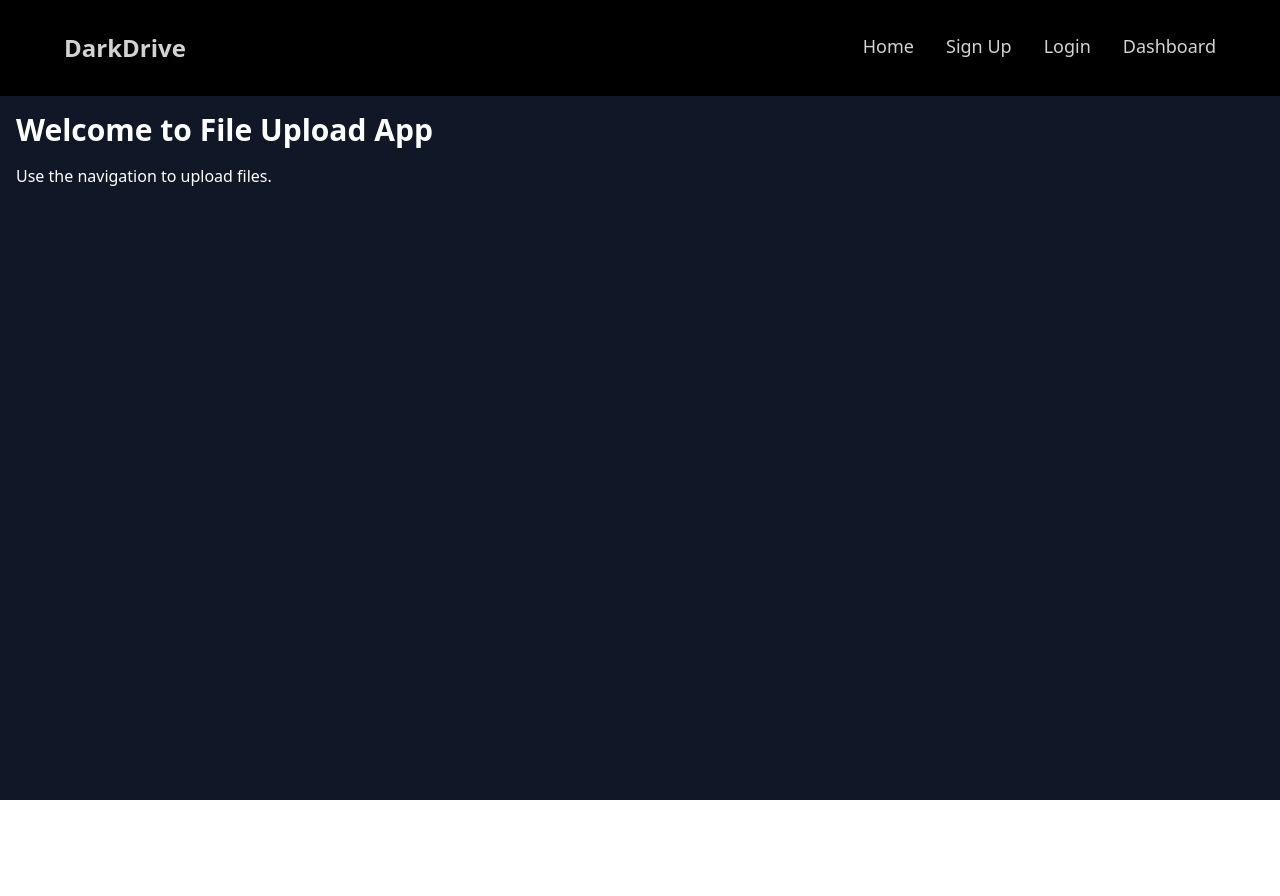
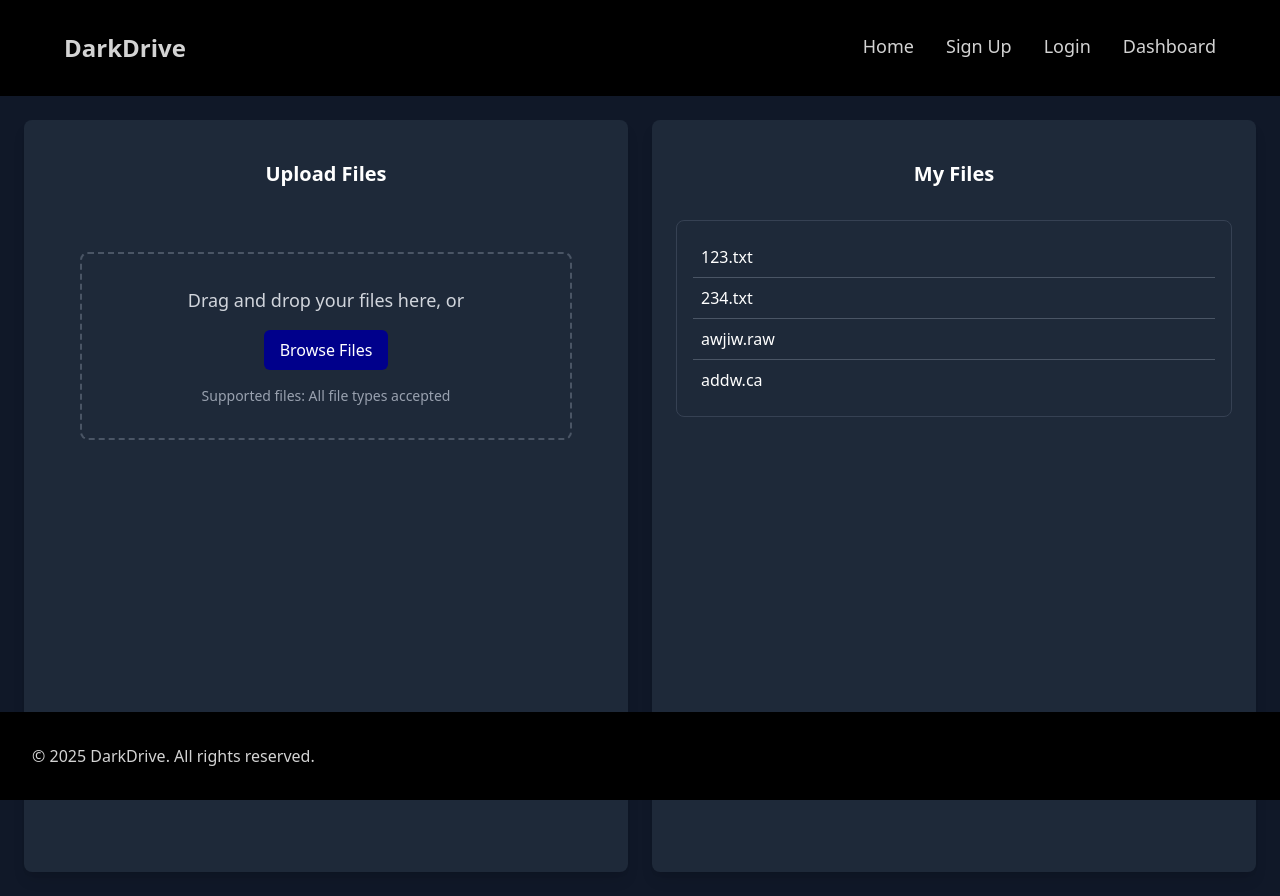
Before and after one commit to Ali90922/DarkDrive, a React (Vite) app in the folder frontend/: page / in a window 1280 px wide. Before the commit the page ends 800 px from the top, so only its background shows below. Built offline with nearby package versions, Linux system fonts and the light colour scheme.

Commit message:
Upload frontend

```diff
--- a/frontend/src/App.jsx
+++ b/frontend/src/App.jsx
@@ -5,29 +5,24 @@ import Navbar from "./components/Navbar"; // Adjust path as needed
 import Dashboard from "./pages/Dashboard";
 import SignUpPage from "./pages/SignupPage";
 import LoginPage from "./pages/Login";
+import Home from "./pages/Home";
+import Footer from "./components/Footer";
 
 const App = () => {
 	return (
 		<Router>
-			<div className='min-h-screen bg-gray-900'>
+			<div>
 				<Navbar />
-				<main className='max-w-7xl mx-auto p-4'>
+				<main>
 					<Routes>
-						<Route
-							path='/'
-							element={
-								<div className='text-white'>
-									<h1 className='text-3xl font-bold'>Welcome to File Upload App</h1>
-									<p className='mt-4'>Use the navigation to upload files.</p>
-								</div>
-							}
-						/>
+						<Route path='/' element={<Home />} />
 						<Route path='/upload' element={<FileUpload />} />
 						<Route path='/login' element={<LoginPage />} />
 						<Route path='/dashboard' element={<Dashboard />} />
 						<Route path='/sign-up' element={<SignUpPage />} />
 					</Routes>
 				</main>
+				<Footer />
 			</div>
 		</Router>
 	);
--- /dev/null
+++ b/frontend/src/components/Footer.jsx
@@ -0,0 +1,9 @@
+const Footer = () => {
+	return (
+		<footer className='bg-primary p-8 fixed bottom-0 w-full'>
+			<p>&copy; {new Date().getFullYear()} DarkDrive. All rights reserved.</p>
+		</footer>
+	);
+};
+
+export default Footer;
--- /dev/null
+++ b/frontend/src/components/VerificationModal.jsx
@@ -0,0 +1,18 @@
+import { Link } from "react-router-dom";
+
+const VerificationModal = () => {
+	return (
+		<div className='absolute px-32 py-16 bg-primary rounded-3xl text-center flex gap-4 flex-col'>
+			<h1>Please Verify Your Email</h1>
+			<p>A verification link has been sent to your email.</p>
+			<Link
+				to='/login'
+				className='mt-6 bg-accent hover:bg-highlight transition-colors duration-200 px-4 py-2 rounded-full'
+			>
+				Go To Login
+			</Link>
+		</div>
+	);
+};
+
+export default VerificationModal;
--- a/frontend/src/index.css
+++ b/frontend/src/index.css
@@ -11,13 +11,17 @@
 
 @layer base {
 	body {
-		@apply text-tertiary;
+		@apply text-tertiary bg-background;
 	}
 }
 
 @layer components {
 	h1 {
 		@apply text-2xl font-bold;
+	}
+
+	h2 {
+		@apply bg-gray-800 p-4 text-xl text-center;
 	}
 
 	nav {
@@ -35,4 +39,12 @@
 	.navLink:hover {
 		@apply text-white;
 	}
+
+	button {
+		@apply py-4 px-8 bg-accent rounded-full transition-colors duration-200 cursor-pointer;
+	}
+
+	button:hover {
+		@apply bg-highlight;
+	}
 }
--- a/frontend/src/pages/FileUpload.jsx
+++ b/frontend/src/pages/FileUpload.jsx
@@ -1,10 +1,10 @@
-import React, { useState } from 'react';
-import { uploadFiles } from '../api/transfer.js';
+import React, { useState } from "react";
+import { uploadFiles } from "../api/transfer.js";
 
 const FileUpload = () => {
 	const [dragActive, setDragActive] = useState(false);
 	const [files, setFiles] = useState([]);
-  const [uploadStatus, setUploadStatus] = useState('');
+	const [uploadStatus, setUploadStatus] = useState("");
 
 	const handleDrag = (e) => {
 		e.preventDefault();
@@ -23,24 +23,24 @@ const FileUpload = () => {
 
 		if (e.dataTransfer.files && e.dataTransfer.files[0]) {
 			const newFiles = Array.from(e.dataTransfer.files);
-      setFiles(prev => [...prev, ...newFiles]);
+			setFiles((prev) => [...prev, ...newFiles]);
 		}
 	};
 
 	const handleChange = (e) => {
 		if (e.target.files && e.target.files[0]) {
 			const newFiles = Array.from(e.target.files);
-      setFiles(prev => [...prev, ...newFiles]);
+			setFiles((prev) => [...prev, ...newFiles]);
 		}
 	};
 
 	const handleUpload = async () => {
-    setUploadStatus('Uploading...');
+		setUploadStatus("Uploading...");
 
 		const result = await uploadFiles(files);
 
 		if (result.success) {
-      setUploadStatus('Upload successful!');
+			setUploadStatus("Upload successful!");
 			setFiles([]); // Clear files after successful upload
 		} else {
 			setUploadStatus(`Upload failed: ${result.message}`);
@@ -48,16 +48,12 @@ const FileUpload = () => {
 	};
 
 	return (
-    <div className="min-h-screen bg-gray-900 p-8">
-      <div className="max-w-2xl mx-auto">
-        <h2 className="text-3xl font-bold text-white mb-8">
-          Upload Files
-        </h2>
-
+		<div className='p-8'>
+			<div>
 				<div
 					className={`
             border-2 border-dashed rounded-lg p-8
-            ${dragActive ? 'border-blue-500 bg-blue-500/10' : 'border-gray-600 bg-gray-800'}
+            ${dragActive ? "border-blue-500 bg-blue-500/10" : "border-gray-600 bg-gray-800"}
             transition-colors duration-200
           `}
 					onDragEnter={handleDrag}
@@ -65,40 +61,34 @@ const FileUpload = () => {
 					onDragOver={handleDrag}
 					onDrop={handleDrop}
 				>
-          <div className="flex flex-col items-center justify-center space-y-4">
-            <p className="text-lg text-gray-300">
-              Drag and drop your files here, or
-            </p>
-            <label className="px-4 py-2 bg-blue-600 hover:bg-blue-700 text-white rounded-md cursor-pointer transition-colors duration-200">
+					<div className='flex flex-col items-center justify-center space-y-4'>
+						<p className='text-lg text-gray-300'>Drag and drop your files here, or</p>
+						<label className='px-4 py-2 bg-accent hover:bg-highlight text-white rounded-md cursor-pointer transition-colors duration-200'>
 							Browse Files
-              <input
-                type="file"
-                className="hidden"
-                multiple
-                onChange={handleChange}
-              />
+							<input type='file' className='hidden' multiple onChange={handleChange} />
 						</label>
-            <p className="text-sm text-gray-400">
-              Supported files: All file types accepted
-            </p>
+						<p className='text-sm text-gray-400'>Supported files: All file types accepted</p>
 					</div>
 				</div>
 
 				{files.length > 0 && (
-          <div className="mt-8">
-            <h3 className="text-xl font-semibold text-white mb-4">Selected Files</h3>
-            <div className="space-y-2">
+					<div className='mt-8'>
+						<h3 className='text-xl font-semibold text-white mb-4'>Selected Files</h3>
+						<div className='space-y-2'>
 							{files.map((file, index) => (
-                <div key={index} className="bg-gray-800 p-3 rounded-lg flex items-center justify-between">
-                  <span className="text-gray-300">{file.name}</span>
-                  <span className="text-gray-400 text-sm">{(file.size / 1024).toFixed(2)} KB</span>
+								<div
+									key={index}
+									className='bg-gray-800 p-3 rounded-lg flex items-center justify-between'
+								>
+									<span className='text-gray-300'>{file.name}</span>
+									<span className='text-gray-400 text-sm'>{(file.size / 1024).toFixed(2)} KB</span>
 								</div>
 							))}
 						</div>
 
 						<button
 							onClick={handleUpload}
-              className="mt-4 px-6 py-2 bg-green-600 hover:bg-green-700 text-white rounded-md transition-colors duration-200"
+							className='mt-4 px-6 py-2 bg-green-600 hover:bg-green-700 text-white rounded-md transition-colors duration-200'
 						>
 							Upload Files
 						</button>
@@ -106,13 +96,15 @@ const FileUpload = () => {
 				)}
 
 				{uploadStatus && (
-          <div className={`mt-4 p-3 rounded-lg ${
-            uploadStatus.includes('failed')
-              ? 'bg-red-900/50 text-red-200'
-              : uploadStatus.includes('successful')
-                ? 'bg-green-900/50 text-green-200'
-                : 'bg-blue-900/50 text-blue-200'
-          }`}>
+					<div
+						className={`mt-4 p-3 rounded-lg ${
+							uploadStatus.includes("failed")
+								? "bg-red-900/50 text-red-200"
+								: uploadStatus.includes("successful")
+								? "bg-green-900/50 text-green-200"
+								: "bg-blue-900/50 text-blue-200"
+						}`}
+					>
 						{uploadStatus}
 					</div>
 				)}
--- /dev/null
+++ b/frontend/src/pages/Home.jsx
@@ -0,0 +1,29 @@
+import FileUpload from "./FileUpload";
+
+const Home = () => {
+	const files = ["123.txt", "234.txt", "awjiw.raw", "addw.ca"];
+
+	return (
+		<main className='grid grid-cols-1 md:grid-cols-2 gap-6 p-6 min-h-screen bg-gray-900 text-white'>
+			<section className='bg-gray-800 p-6 rounded-lg shadow-lg'>
+				<h2 className='text-xl font-semibold mb-4 text-center'>Upload Files</h2>
+				<FileUpload />
+			</section>
+			<section className='bg-gray-800 p-6 rounded-lg shadow-lg'>
+				<h2 className='text-xl font-semibold mb-4 text-center'>My Files</h2>
+				<ul className='max-h-96 overflow-y-auto border border-gray-700 rounded-lg p-4'>
+					{files.map((file, index) => (
+						<li
+							key={index}
+							className='p-2 border-b border-gray-600 last:border-b-0 hover:bg-gray-700 transition'
+						>
+							{file}
+						</li>
+					))}
+				</ul>
+			</section>
+		</main>
+	);
+};
+
+export default Home;
--- a/frontend/src/pages/SignupPage.jsx
+++ b/frontend/src/pages/SignupPage.jsx
@@ -1,7 +1,10 @@
 import React, { useState } from "react";
 import { signupUser } from "../api/auth";
 
+import VerificationModal from "../components/VerificationModal";
+
 const SignUpPage = () => {
+	const [showModal, setShowModal] = useState(false);
 	const [formData, setFormData] = useState({
 		email: "",
 		password: "",
@@ -32,7 +35,7 @@ const SignUpPage = () => {
 			if (!result.success) {
 				setError(result.error);
 			}
-			// Handle successful signup - you might want to redirect or show a success message
+			setShowModal(true);
 		} catch (err) {
 			setError("An error occurred during signup");
 		} finally {
@@ -42,6 +45,7 @@ const SignUpPage = () => {
 
 	return (
 		<div className='min-h-screen bg-gray-900 flex items-center justify-center p-4'>
+			{showModal && <VerificationModal />}
 			<form
 				onSubmit={handleSubmit}
 				className='w-full max-w-md bg-gray-800 rounded-2xl border border-gray-700 p-8 shadow-xl space-y-6'
```
Also changed, not shown: frontend/src/components/Sidebar.jsx (added), 1 other file (tests, documents, lock files or other folders). Lines whose indentation alone changed are shown as unchanged.
